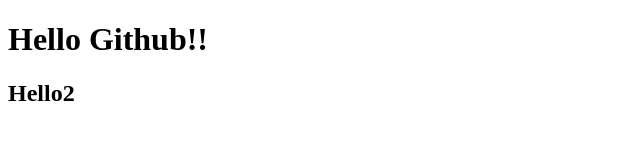
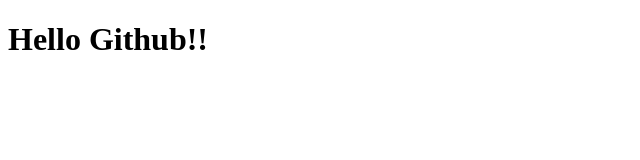
Before and after one commit to ANJONGCHUL/github, a plain HTML site: page index.html in a window 1280 px wide. Shown: the whole page, without its empty margins (0-640 px from the left). Drawn offline with Linux system fonts and the light colour scheme.

Commit message:
no message

```diff
--- a/index.html
+++ b/index.html
@@ -8,6 +8,5 @@
 </head>
 <body>
     <h1>Hello Github!!</h1>
-    <h2>Hello2</h2>
 </body>
 </html>
```
